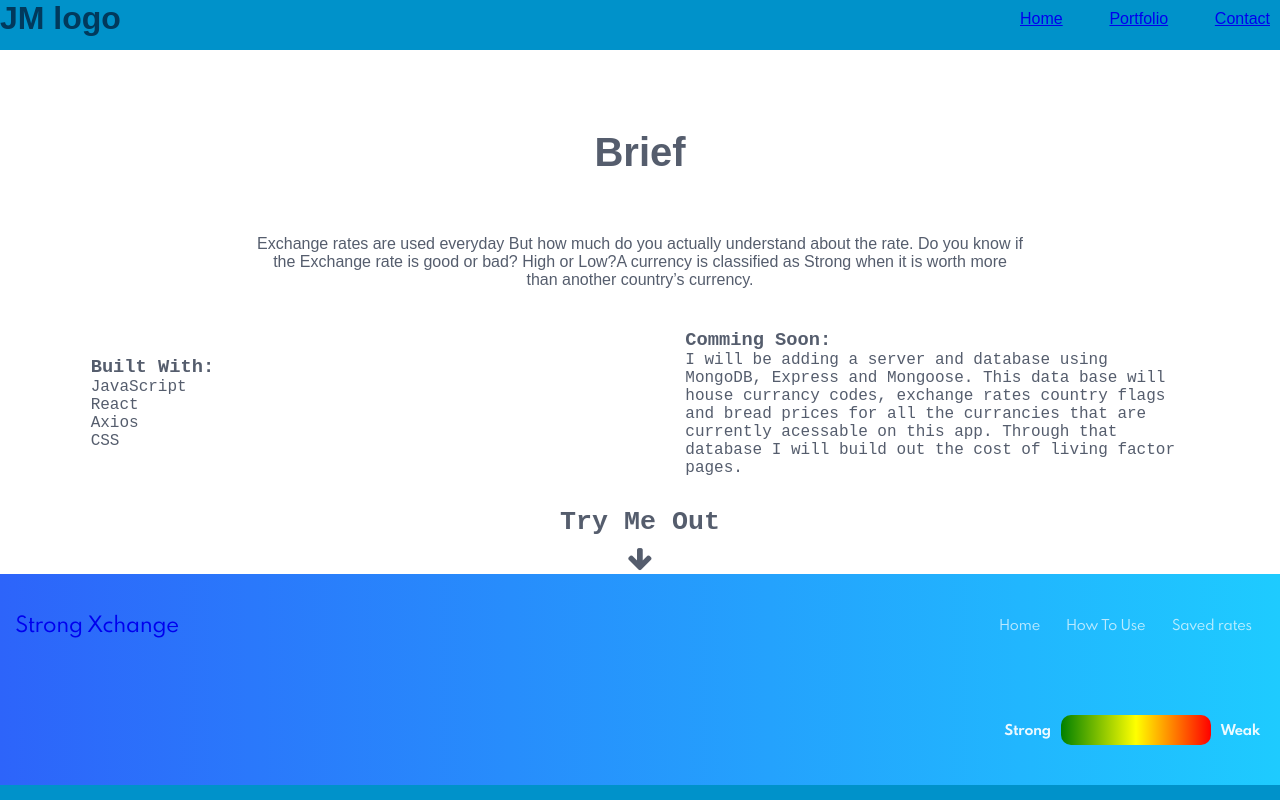
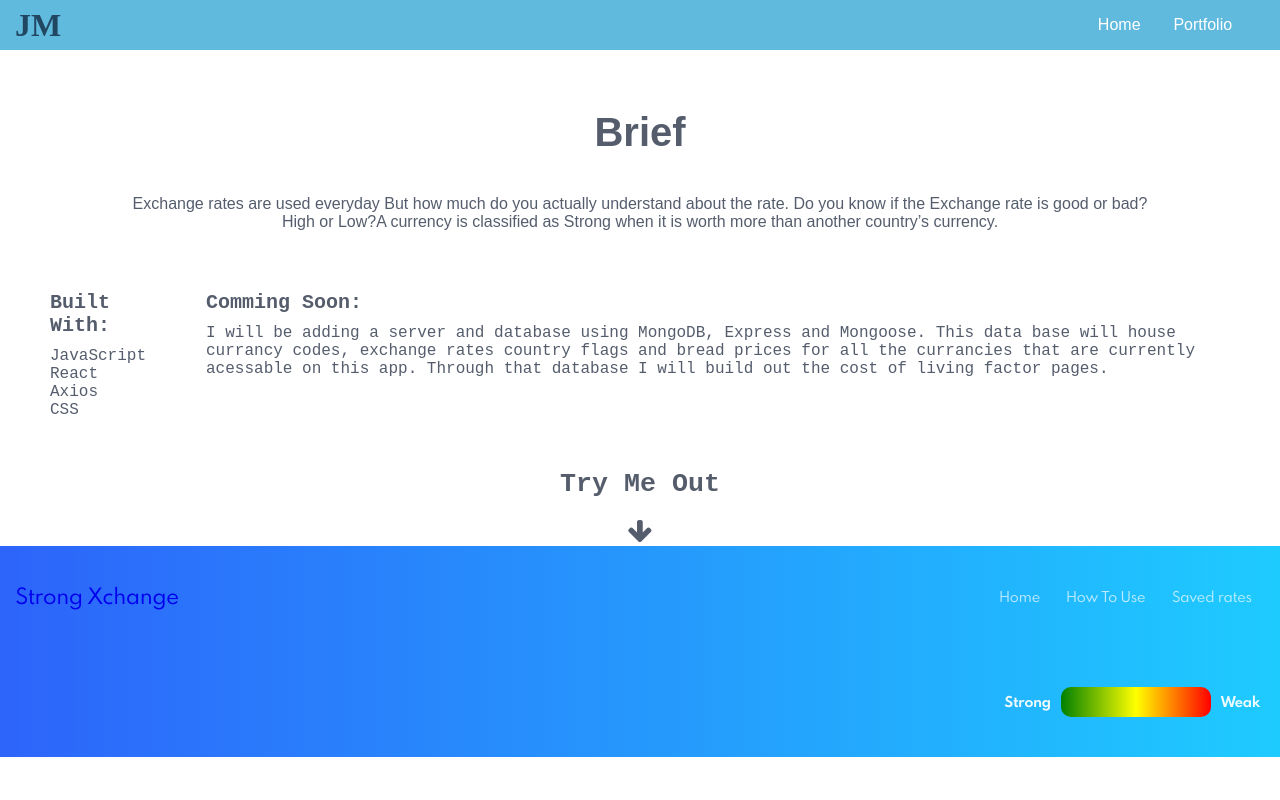
Before and after one commit to jessie-james/portfolio, a React (Create React App) app: page /Xchange in a window 1280 px wide. Shown: the top 800 px of the page. Built offline with nearby package versions, Linux system fonts and the light colour scheme.

Commit message:
deply port style responsive

```diff
--- a/src/App.js
+++ b/src/App.js
@@ -17,7 +17,7 @@ const App = () => {
                 <Route exact path='/' component={Body} />
                 <Route path='/Portfolio' component={ProjectsContainer} />
                 <Route path='/Xchange' component={ProjectPage} />
-                <Route path='/Contact' component ={Contact}/>
+                {/* <Route path='/Contact' component ={Contact}/> */}
             </Switch>
             <Footer/>
         </div>
--- a/src/index.js
+++ b/src/index.js
@@ -7,4 +7,8 @@ import App from './App'
 
 
 
-ReactDOM.render(<BrowserRouter><App /></BrowserRouter>, document.getElementById("root"))
+ReactDOM.render(
+    <BrowserRouter>
+        <App />
+    </BrowserRouter>,
+    document.getElementById("root"))
--- a/src/portfolio/Nav.js
+++ b/src/portfolio/Nav.js
@@ -2,11 +2,11 @@ import React from 'react'
 import {Link} from 'react-router-dom'
 const Nav = () => {
     return (<div className='port-nav-bar'>
-        <h1>JM logo</h1>
+        <h1>JM</h1>
         <ul className='nav-list'>
-            <Link to='/' className='port-nav'>Home</Link>
-            <Link to='/Portfolio' className=' port-nav'>Portfolio</Link>
-            <Link to='/Contact' className=' port-nav'>Contact</Link>
+            <Link className='port-nav-link'to='/' className='port-nav'>Home</Link>
+            <Link className='port-nav-link' to='/Portfolio' className=' port-nav'>Portfolio</Link>
+            {/* <Link className='port-nav-link' to='/Contact' className=' port-nav'>Contact</Link> */}
         </ul>
     </div>)
 }
--- a/src/portfolio/ProjectBrief.js
+++ b/src/portfolio/ProjectBrief.js
@@ -2,12 +2,12 @@ import React from 'react'
 import { Link } from 'react-router-dom'
 const ProjectBrief = () => {
     return (
-        <div className="project-brief-container">
+        <div className="project-brief-container ">
             <h3>Strong Xchange</h3>
             <p> A currency conversion website that allows the user to see: 1) Rate of
 conversion 2. Converted currency amount 3. Strength of one currency
 compared to another. Strong X change used the Fixer.io database.</p>
-            <Link to='/Xchange/home' className='nav-list-item port-nav'>See More</Link>
+            <Link to='/Xchange/home' className='seeMore'>See More</Link>
         </div>
     )
 }
--- a/src/portfolio/ProjectsContainer.js
+++ b/src/portfolio/ProjectsContainer.js
@@ -12,18 +12,6 @@ const ProjectsContainer = () => {
                 <ProjectBrief />
                 <ProjectImg />
             </div>
-            <div className="project">
-                <ProjectBrief />
-                <ProjectImg />
-            </div>
-            <div className="project">
-                <ProjectBrief />
-                <ProjectImg />
-            </div>
-            <div className="project">
-                <ProjectBrief />
-                <ProjectImg />
-            </div>
         </div>
     )
 }
--- a/src/portfolio/resume.css
+++ b/src/portfolio/resume.css
@@ -2,7 +2,7 @@
     color:rgba(0, 0, 0, 0.609);
     justify-content: space-between;
     font-family: 'Times New Roman', Times, serif;
-    width:100%;
+    margin:20px;
     background-color: white;
     /* padding: 20px;  */
 }
@@ -111,20 +111,20 @@
     .resume-container {
         display: flex;
         height: 80%;
-        width: 90%;
+        width: 85%;
         margin: 25px auto;
         background-color: white;
-        padding: 30px;
+        padding: 10px;
         box-shadow: 8px 8px 20px #00000057;
     }
     .columnOne {
-        width: 65%;
+        width: 55%;
         margin: 0 0 0 10px;
     }
 
     .columnTwo {
-        width: 25%;
-        margin: 120px 10px 0 0;
+        width: 35%;
+        margin: 120px 0px 0 -20px;
         line-height: 18pt;
 
     }
@@ -142,4 +142,15 @@
     padding: 30px;
     box-shadow: 8px 8px 20px #00000057;
 }
+.columnOne {
+    width: 65%;
+    margin: 0 0 0 10px;
 }
+
+.columnTwo {
+    width: 25%;
+    margin: 120px 0px 0 -20px;
+    line-height: 18pt;
+
+}
+}
--- a/src/styles.css
+++ b/src/styles.css
@@ -6,10 +6,12 @@
 @import url('https://fonts.googleapis.com/css?family=Raleway&display=swap');
 .port-nav-bar{
     display:flex;
-    background-color:#0092CA;
-    justify-content: space-around;
+    background-color:rgba(0, 145, 202, 0.623);
+    justify-content: space-between;
+    align-items: center;
     height: 15vh;
-    width:100%;
+    width:100vw;
+    padding:0px 5px;
     position: fixed;
     font-family: 'Raleway',sans-serif;
 }
@@ -17,12 +19,21 @@
 .port-body{
     padding: 90px 0px 0px;
 }
-
+.port-nav-bar> h1{
+    padding: 5px 10px;
+    font-family: 'Indie Flower',cursive;
+}
 .nav-list {
     list-style: none;
     display: flex;
-    margin: 10px;
     flex-direction: column;
+    margin:20px;
+
+}
+.nav-list > a {
+    color:white;
+    text-decoration: none;
+
 }
 
 .main-app-container {
@@ -34,10 +45,13 @@
     font-family: 'Indie Flower', cursive;
     display:flex;
     font-size: 15pt;
-    flex-direction:row;
-    width: 100%;
+    flex-direction:column;
+    width: 100vw;
     height:100%;
-    justify-content: space-evenly;
+    margin:0px 0px 20px 0px;
+    align-items: center;
+    justify-content: center;
+
 
 }
 .home-text{
@@ -46,30 +60,54 @@
     width: 40%;
 }
 .home-graphic{
-    height:250px;
-    width:250px;
-
+    height:150px;
+    width:150px;
 }
 .home-name-container >h3{
-
     font-family: 'Raleway',sans-serif;
+}
+.about-body{
+    display: flex;
+    flex-direction: column;
+}
+.about-container{
+    width:80%;
+    margin:25px;
+}
+.about-container>h1{
+    text-align: center;
+    margin:0px 0px 10px 0px;
+}
+.home-about-port{
+    display:flex;
+    flex-direction:row;
+    width:80%;
+    margin:20px;
+    align-items: center;
+    justify-content: center;
 }
 .view-work-button{
     display: flex;
     border:solid 1px rgba(2, 14, 38, 0.671);
     border-radius: 30px;
-    width:40vw;
+    width:50vw;
     height:10vh;
-    margin:30px;
     align-items: center;
     justify-content: center;
     color:#0092CA ;
     text-decoration: none;
 }
+.view-work-button > a{
+    color: rgba(2, 14, 38, 0.671);
+    display: flex;
+    align-items: center;
+    justify-content: center;
+}
 .about-body {
     display: flex;
     font-size: 10pt;
-    width:100%;
+
+    margin:20px;
     font-family:'Indie Flower',cursive;
     justify-content: space-between;
 }
@@ -94,7 +132,7 @@
     display:flex;
     flex-direction:column;
     justify-content: space-between;
-    margin:20px;
+
     font-family: 'Raleway',
     sans-serif;
 
@@ -104,7 +142,7 @@
     display:flex;
     flex-direction:column;
     justify-content: center;
-    width:100%;
+    width:90%;
     font-family: 'Raleway',sans-serif;
 
 }
@@ -118,7 +156,7 @@
     line-height: 20pt;
 }
 .project-img-container{
-    width:95%;
+    width:80%;
     height: 350px;
     display:flex;
 }
@@ -142,7 +180,7 @@
 .img-mobile{
     height: 85%;
     width:45%;
-    margin: -60px -30px;
+    margin: -40px -15px;
     border-radius: 10px;
     box-shadow: 10px 10px 8px;
 }
@@ -150,21 +188,26 @@
 .port-footer{
     height: 30vh;
     display:flex;
+    width:100vw;
     flex-direction: column;
     justify-content: center;
     align-content: center;
     align-items:center;
     list-style: none;
-    background-color:#0092CA;
+    color:rgb(0, 92, 129);
 }
 .port-footer > p{
     margin: 10px;
+}
+.project-brief-container>a{
+    text-decoration: none;
+    color:#0092CA;
 }
 
 .port-footer > ul{
     display: flex;
     list-style: none;
-    width:100%;
+    width:90%;
     text-align: center;
     justify-content: space-evenly;
 }
@@ -213,14 +256,14 @@ form>button{
 
 .brief{
     font-size: 30pt;
-    margin: 40px;
+    margin: 20px;
     text-align: center;
     font-family: 'Raleway',
     sans-serif;
 }
 .brief-p-tag{
     display:flex;
-    width: 60%;
+    width: 80%;
     margin:20px auto;
     text-align: center;
     font-family: 'Raleway',
@@ -232,13 +275,15 @@ form>button{
     flex-direction: column;
     justify-content:space-between;
     list-style:none;
-    margin:10px;
-    align-items: center;
+    margin:20px;
 
+}
+.item > h3{
+    margin:10px 0px;
+    font-size:15pt;
 }
 
 .item{
-    width:40%;
     margin:10px;
 }
 
@@ -270,7 +315,6 @@ form>button{
          display: flex;
          flex-direction: column;
          justify-content: center;
-         width: 200px;
          margin: 0px 5px;
      }
      .project {
@@ -290,11 +334,21 @@ form>button{
     .port-nav-bar {
         height: 50px;
         justify-content: space-between;
+        width:100vw;
     }
     .nav-list{
-        width: 250px;
+        width:200px;
         flex-direction: row;
-        justify-content: space-between;
+        justify-content: space-evenly;
+    }
+    .about-body{
+        flex-direction: row;
+        margin:10px;
+    }
+    .about-container{
+        justify-content: center;
+        align-items: center;
+        margin:10px;
     }
     .list{
         flex-direction: row;
@@ -302,7 +356,6 @@ form>button{
     }
 
    .about-text {
-       width: 300px;
        margin: 0px 5px;
    }
 
@@ -311,14 +364,15 @@ form>button{
        padding:10px;
    }
    .port-footer>ul {
-       width: 95%;
        text-align: center;
-
        justify-content: space-evenly;
    }
 
    form>input {
        width: 60vw;
+   }
+   .item{
+       margin:10px 30px;
    }
 }
 @media (min-width: 1000px) {
--- a/src/xchange/body/head-foot/Nav.js
+++ b/src/xchange/body/head-foot/Nav.js
@@ -8,7 +8,9 @@ const Nav = (props) => {
         <ul className="nav-bar badge" >
             <Link to='/xchange/home'className="linking">Home</Link>
             <Link to='/xchange/about' className="linking">How To Use</Link>
-            <Link to='/xchange/list' className="linking">Saved rates<div className={props.isViewed ? 'badge' : "saved-it-false"} data-badge={props.badgeNum}></div></Link>
+            <Link to='/xchange/list' className="linking">Saved rates
+            {/* <div className={props.isViewed ? 'badge' : "saved-it-false"} data-badge={props.badgeNum}></div> */}
+            </Link>
         </ul>
     )
 }
```
Also changed, not shown: src/portfolio/HomeName.js (+9 -7 lines).
